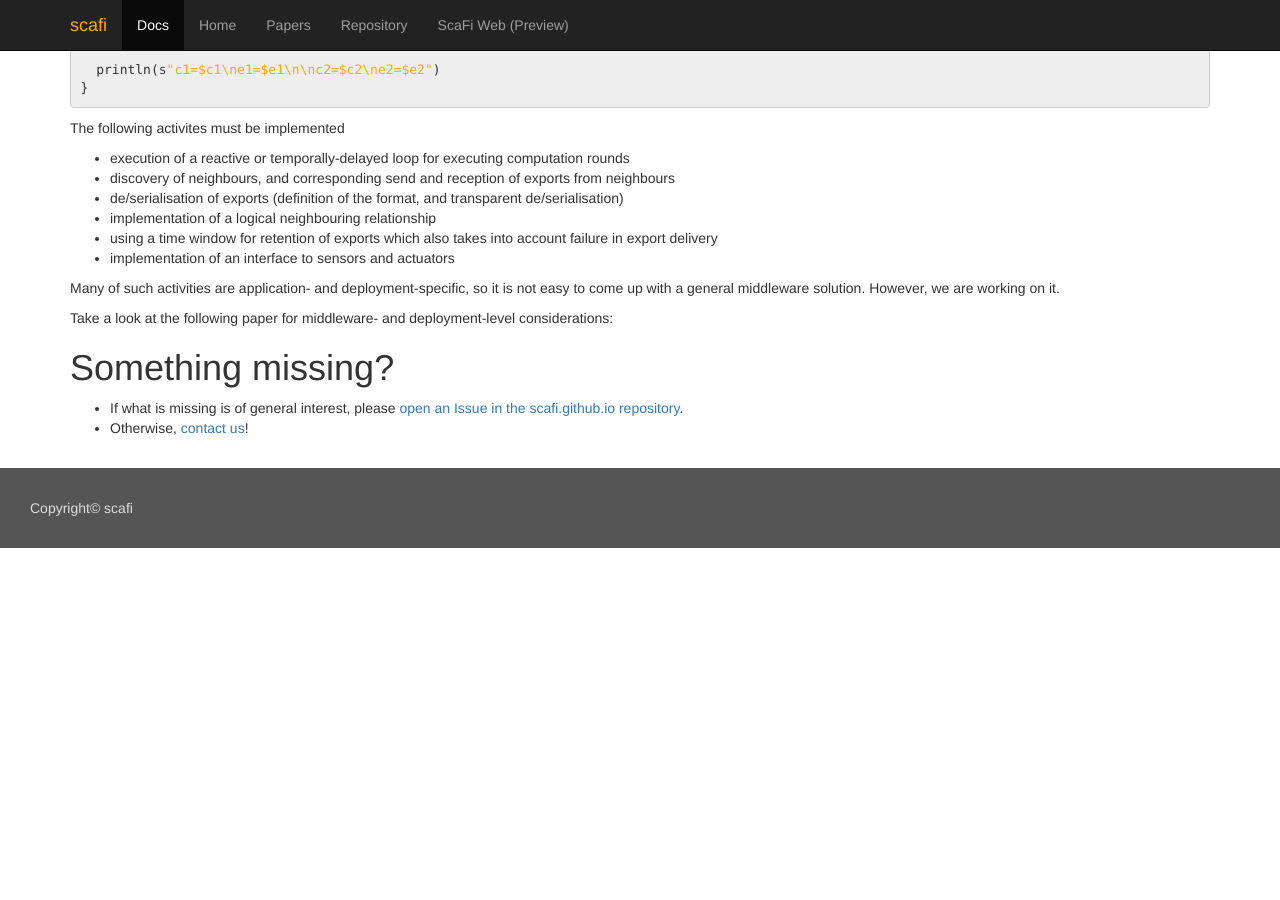
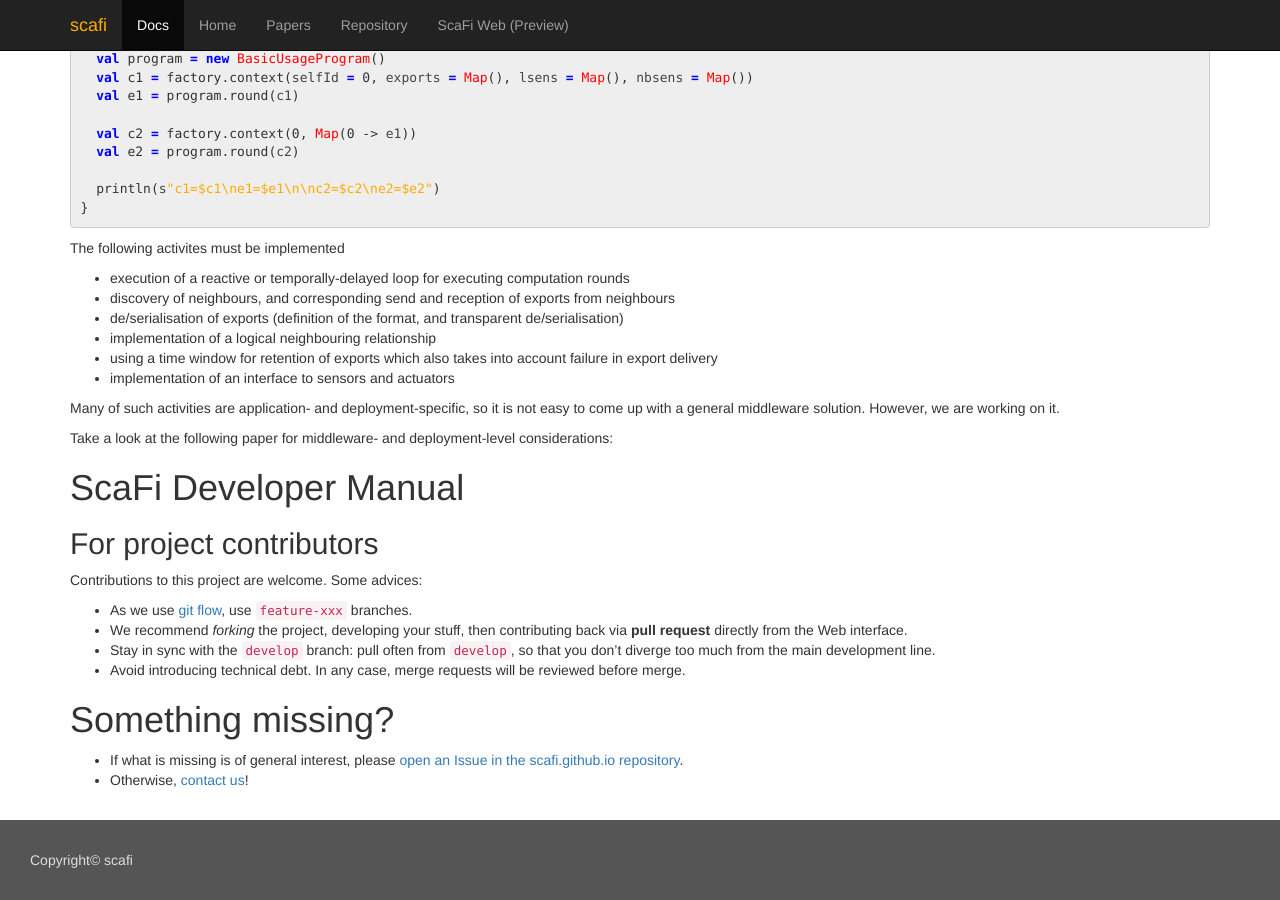
Before and after one commit to scafi/scafi.github.io, a Jekyll site: the page built from pages/docs.md, in a window 1280 px wide and 900 px high, scrolled down 8434 px. Built offline with Jekyll 4.4.1, drawn with Linux system fonts in a browser that asks for light colours; before the commit the page ends 8982 px from its top, so only the background shows below that; some of the changed text lies outside the part shown.

Commit message:
Split between user and developer manual

```diff
--- a/pages/docs.md
+++ b/pages/docs.md
@@ -59,6 +59,8 @@ In practice, devices sustain the aggregate computation
 
 A code example of round execution in ScaFi is shown in <a href="#building-aggregate-systems">Building Aggregate Systems</a>.
 
+# ScaFi User Manual
+
 ## Hello, ScaFi
 
 * Consider the following repository: [https://github.com/scafi/hello-scafi](https://github.com/scafi/hello-scafi)
@@ -70,8 +72,8 @@ As another example, consider the following steps.
 **Step 1-A:** SBT
 
 {% highlight scala %}
-val scafi_core  = "it.unibo.apice.scafiteam" %% "scafi-core"  % "0.3.3"
-val scafi_simulator_gui  = "it.unibo.apice.scafiteam" %% "scafi-simulator-gui"  % "0.3.3"
+val scafi_core  = "it.unibo.scafi" %% "scafi-core"  % "0.3.3"
+val scafi_simulator_gui  = "it.unibo.scafi" %% "scafi-simulator-gui"  % "0.3.3"
 
 libraryDependencies ++= Seq(scafi_core, scafi_simulator_gui)
 {% endhighlight %}
@@ -527,6 +529,17 @@ Take a look at the following paper for middleware- and deployment-level consider
 
 <div class="bibtex_display" bibtexkey="Viroli2016ubicomp"></div>
 
+# ScaFi Developer Manual
+
+## For project contributors
+
+Contributions to this project are welcome. Some advices:
+
+- As we use [git flow](https://www.atlassian.com/git/tutorials/comparing-workflows/gitflow-workflow), use `feature-xxx` branches.
+- We recommend *forking* the project, developing your stuff, then contributing back via **pull request** directly from the Web interface.
+- Stay in sync with the `develop` branch: pull often from `develop`, so that you don't diverge too much from the main development line.
+- Avoid introducing technical debt. In any case, merge requests will be reviewed before merge.
+
 # Something missing?
 
 - If what is missing is of general interest, please [open an Issue in the scafi.github.io repository](https://github.com/scafi/scafi.github.io/issues).
```
Also changed, not shown: other parts of pages/docs.md (+1 -1 lines).
